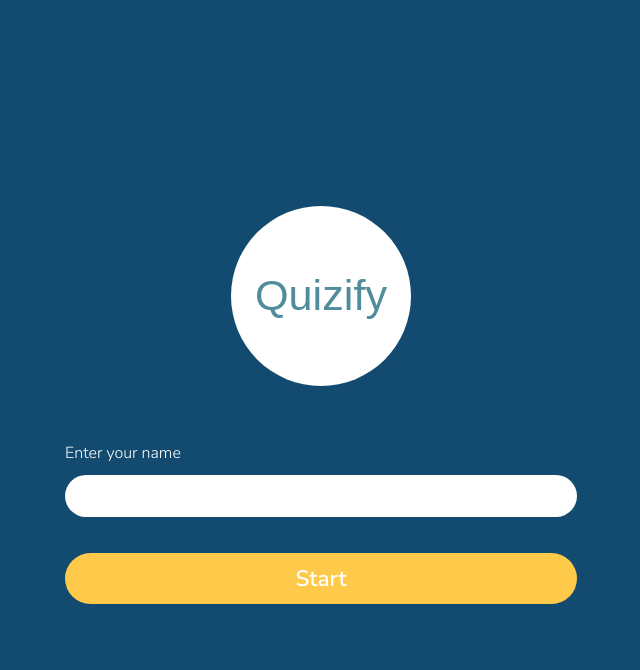
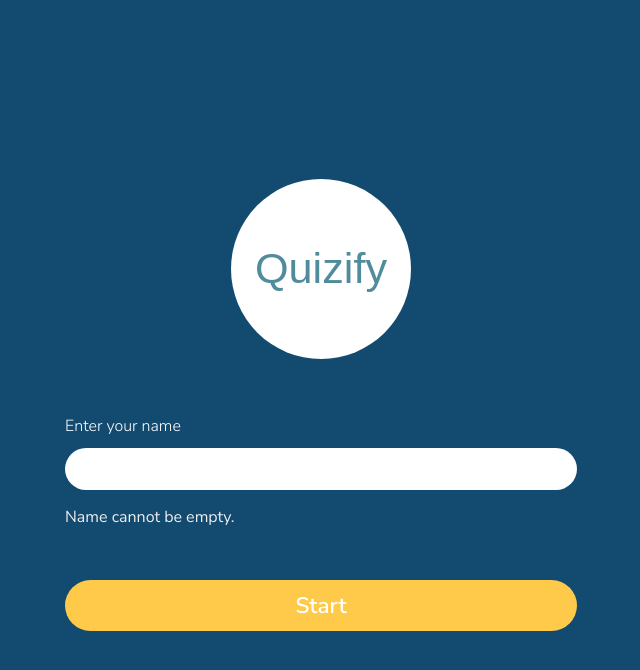
Before and after one commit to fathimaNasmin/Quizify, a React (Vite) app in the folder quizify/: page / in a window 1280 px wide. Both pictures are taken after a click on the button "Start". Shown: the top 670 px of the page, without its empty margins (319-959 px from the left). Built offline with nearby package versions, Linux system fonts and the light colour scheme; a web font is replaced by a local one.

Commit message:
handle name input error if name is empty

```diff
--- a/quizify/src/components/LandingPage.jsx
+++ b/quizify/src/components/LandingPage.jsx
@@ -6,6 +6,8 @@ import { useNavigate } from 'react-router-dom';
 export default function LandingPage(){
     const [name, setName] = useState("");
     const [participants, setParticipants] = useState([]);
+    // state to store error message if the user doesn't enter the name
+    const [error, setError] = useState("");
     const navigate = useNavigate();
 
     // Handle start button click
@@ -13,30 +15,61 @@ export default function LandingPage(){
         if (name.trim() !== ''){
             setParticipants([...participants, {name: name, score: 0}])
             setName("");
+            setError("");
+            console.log(participants)
             navigate('/instruction', {replace:true})
+
+        }else{
+            setError("Name cannot be empty.");
+            console.log(error);
 
         }
     }
 
-    return <div className="background">
-        <div className='main-container'>
+    // Handle input change
+    const handleNameInput = (event) =>{
+        setName(event.target.value)
+        if(event.target.value.trim() !== ''){
+            setError("")
+        }
+    }
+
+    return (
+      <div className="background">
+        <div className="main-container">
           <div className="logo-container">
             <p>Quizify</p>
           </div>
 
-            <div className='name-container'>
+          <div className="name-container">
             <label htmlFor="">Enter your name</label>
-                <input type="text" name="" id="" value={name}
-                onChange={(event)=>{
-                    setName(event.target.value);
-                }}/>
+            <input
+              type="text"
+              name=""
+              id=""
+              value={name}
+              onChange={handleNameInput}
+            />
+            {error && (
+              <p
+                style={{
+                  color: "var(--bg-color-secondary-color)",
+                  fontFamily: "var(--text-font-family)",
+                }}
+              >
+                {error}
+              </p>
+            )}
           </div>
 
-            <div className='start-button-container'>
-                <button type='submit' onClick={handleClick}>Start</button>
+          <div className="start-button-container">
+            <button type="submit" onClick={handleClick}>
+              Start
+            </button>
           </div>
         </div>
       </div>
+    );
 }
 
 //on button click
```
Lines whose indentation alone changed are shown as unchanged.
